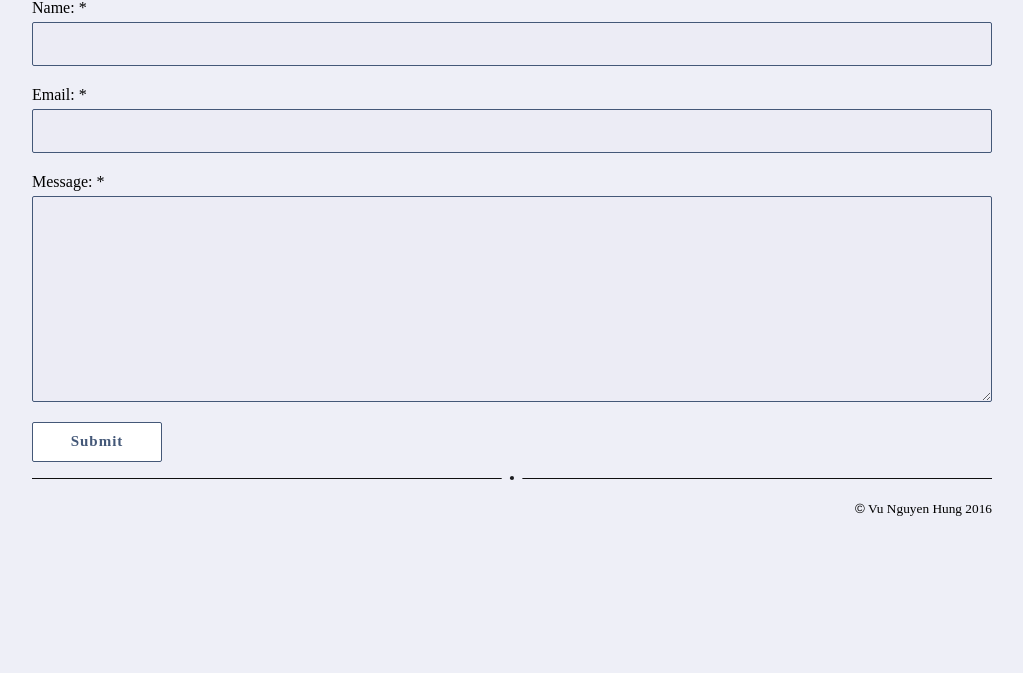
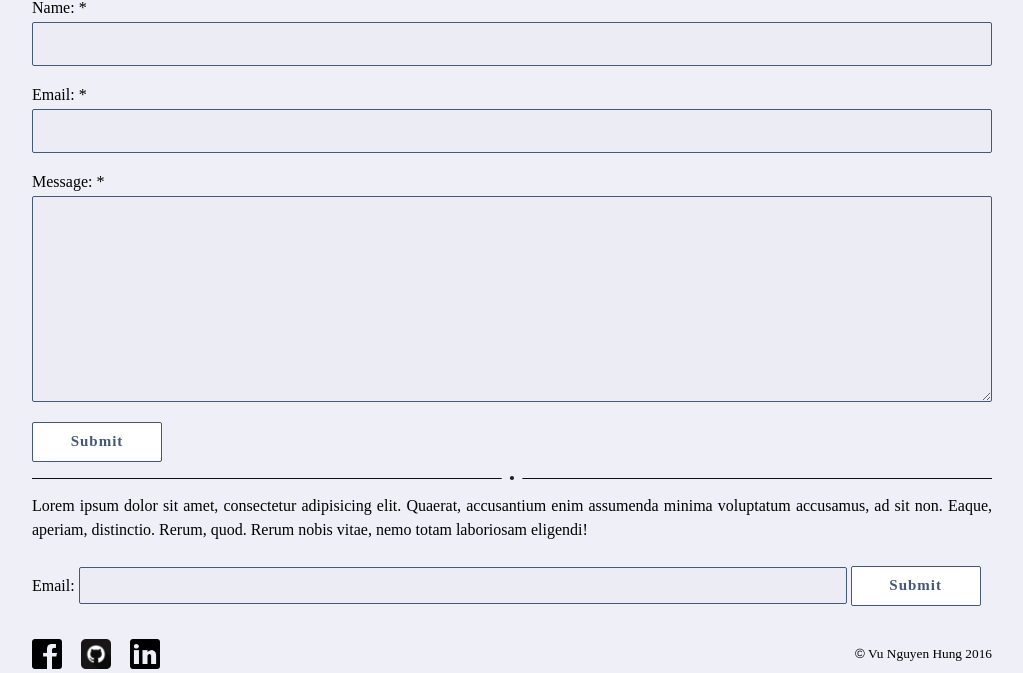
Before and after one commit to spamspam252/website, a PHP site: page /html/index.html in a window 1280 px wide. Shown: the part 2698-3371 px from the top of the page, without its empty margins (128-1151 px from the left). Before the commit the page ends 3214 px from the top, so only its background shows below. Run offline with PHP 8.4, Linux system fonts and the light colour scheme; some web fonts are replaced.

Commit message:
Done Contact + Footer

```diff
--- a/css/main.css
+++ b/css/main.css
@@ -298,8 +298,50 @@ body {
       body #container #contactContent #formContact input[type="text"]:focus,
       body #container #contactContent #formContact input[type="email"]:focus {
         background: #F1F1FA; }
-    body #container footer {
-      margin: 20px 0;
-      text-align: right; }
-      body #container footer small span {
-        font-family: helvetica; }
+    body #container footer form {
+      margin: 20px 0; }
+      body #container footer form input[type="email"] {
+        font-family: 'Hero';
+        padding: 12px;
+        box-sizing: border-box;
+        display: block;
+        border-radius: 2px;
+        border: solid 1px #445878;
+        width: 100%;
+        background: #ECECF5;
+        font-size: 12pt;
+        margin-bottom: 20px;
+        margin-top: 5px;
+        display: inline-block;
+        width: 80%;
+        padding: 8.5px;
+        margin-bottom: 15px; }
+        body #container footer form input[type="email"]:focus {
+          background: #F1F1FA; }
+    body #container footer #footerContent {
+      width: 100%;
+      height: 100%; }
+      body #container footer #footerContent small {
+        float: right;
+        margin-top: 7px; }
+        body #container footer #footerContent small span {
+          font-family: helvetica; }
+      body #container footer #footerContent .SocialIcon {
+        width: 100%;
+        height: 30px; }
+        body #container footer #footerContent .SocialIcon ul li {
+          margin: 0 15px 0 0;
+          width: 30px;
+          height: 30px;
+          display: inline-block;
+          background-size: 100%; }
+        body #container footer #footerContent .SocialIcon ul a {
+          display: inline-block;
+          width: 30px;
+          height: 30px; }
+        body #container footer #footerContent .SocialIcon ul #facebook {
+          background-image: url("../img/Facebook.png"); }
+        body #container footer #footerContent .SocialIcon ul #github {
+          background-image: url("../img/Github.png"); }
+        body #container footer #footerContent .SocialIcon ul #linkedin {
+          background-image: url("../img/LinkedIn.png"); }
--- a/html/index.html
+++ b/html/index.html
@@ -125,9 +125,29 @@
         <div class="line">
             <div class="round"></div>
         </div>
-
         <footer>
-            <small><span id="copyright"> &nbsp;©</span> Vu Nguyen Hung 2016 </small>
+            <p>Lorem ipsum dolor sit amet, consectetur adipisicing elit. Quaerat, accusantium enim assumenda minima voluptatum accusamus, ad sit non. Eaque, aperiam, distinctio. Rerum, quod. Rerum nobis vitae, nemo totam laboriosam eligendi!</p>
+            <form action="">
+                <label for="formEmail">Email: </label>
+                <input type="email" id="formEmail">
+                <input type="submit" value="Submit" class="button">
+            </form>
+            <div id="footerContent">
+                <small><span id="copyright"> &nbsp;©</span> Vu Nguyen Hung 2016 </small>
+                <nav class="SocialIcon">
+                    <ul>
+                        <li id="facebook">
+                            <a href="google.com" ></a>
+                        </li>
+                        <li id="github">
+                            <a href="" ></a>
+                        </li>
+                        <li id="linkedin">
+                            <a href=""></a>
+                        </li>
+                    </ul>
+                </nav>
+            </div>
         </footer>
     </div>
     <!-- END CONTAINER -->
--- a/sass/Body.scss
+++ b/sass/Body.scss
@@ -24,12 +24,9 @@ body {
             // @include test;
             margin: 100px auto;
         }
-
         #aboutContent {
             // @include test;
         }
-
-
         #portfolioContent {
             text-align: center;
             .PortfolioLogo {
@@ -38,8 +35,6 @@ body {
                 margin-bottom: 11px;
             }
         }
-
-
         #blogContent {
             .Article {
                 // @include test(blue);
@@ -68,7 +63,6 @@ body {
                 }
             }
         } // END BLOG CONTENT
-
         #contactContent {
             @include outer-container(100%);
             margin-bottom: 15px;
@@ -79,17 +73,7 @@ body {
                 input[type="text"],
                 input[type="email"],
                 textarea {
-                    font-family: 'Hero';
-                    padding: 12px;
-                    box-sizing: border-box;
-                    display: block;
-                    border-radius: 2px;
-                    border: solid 1px $dark-blue;
-                    width: 100%;
-                    background: #ECECF5;
-                    font-size: 12pt;
-                    margin-bottom: 20px;
-                    margin-top: 5px;
+                    @include textBlock;
                 }
                 input[type="text"],
                 input[type="email"] {
@@ -99,14 +83,65 @@ body {
                 }
             }
         }
-        footer{
-        		margin: 20px 0;
-        		text-align: right;
-        	small{
-				span{
-					font-family: helvetica;
-				}
-        	}
+        footer {
+            form {
+                margin: 20px 0;
+                input[type="email"] {
+                    @include textBlock;
+                    display: inline-block;
+                    width: 80%;
+                    padding: 8.5px;
+                    // margin-top: 4px;
+                    margin-bottom: 15px;
+                    &:focus {
+                        background: #F1F1FA;
+                    }
+                }
+                .button {}
+            }
+            #footerContent {
+                // @include test(green);
+                width: 100%;
+                height: 100%;
+                small {
+                    float: right;
+                    margin-top: 7px;
+                    span {
+                        font-family: helvetica;
+                    }
+                }
+                .SocialIcon {
+                    // @include test;
+                    width: 100%;
+                    height: 30px;
+                    // float: left;
+                    ul {
+                        li {
+                            // @include test(blue);
+                            margin: 0 15px 0 0;
+                            width: 30px;
+                            height: 30px;
+                            display: inline-block;
+                            background-size: 100%;
+                        }
+                        a{
+                        	// @include test(green);
+                        	display: inline-block;
+                        	width: 30px;
+                        	height: 30px;
+                        }
+                        #facebook{
+                        	background-image: url("../img/Facebook.png");
+                        }
+                        #github{
+                        	background-image:url("../img/Github.png");
+                        }
+                        #linkedin{
+                        	background-image:url("../img/LinkedIn.png");
+                        }
+                    }
+                }
+            } //END FOTTER CONTENT
         }
     } // END CONTAINER
 } // END body
```
Also changed, not shown: sass/Global.scss (+15 -2 lines), img/Facebook.png (added), img/Github.png (added), img/LinkedIn.png (added), 2 other files.
